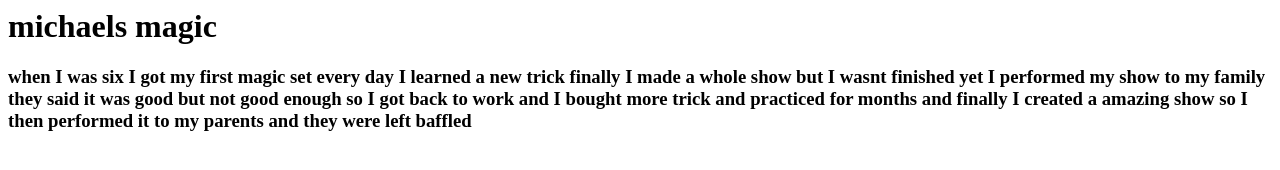
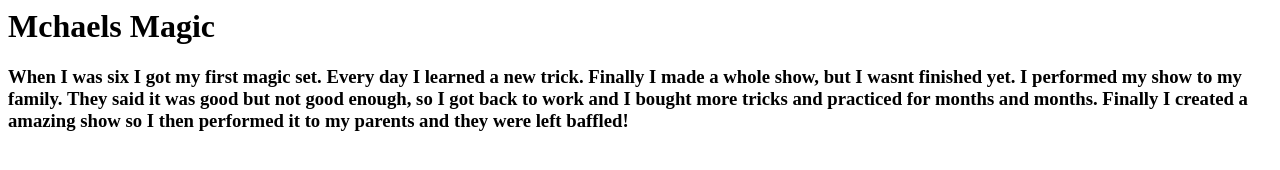
Before and after one commit to Michael-cod/Mhebert22.github.io, a plain HTML site: page index.html in a window 1280 px wide. Drawn offline with Linux system fonts and the light colour scheme.

Commit message:
Update index.html

```diff
--- a/index.html
+++ b/index.html
@@ -1,7 +1,7 @@
-<h1>michaels magic<h1>
+<h1>Mchaels Magic<h1>
 
-<h3>when I was six I got my first magic set every day I learned a new trick
-finally I made a whole show but I wasnt finished yet I performed my
-show to my family they said it was good but not good enough so I got back to work and
-I bought  more trick and practiced for months and  finally I created a amazing show
-so I then performed it to my parents and they were left baffled <h3>
+<h3>When I was six I got my first magic set. Every day I learned a new trick.
+Finally I made a whole show, but I wasnt finished yet. I performed my
+show to my family. They said it was good but not good enough, so I got back to work and
+I bought  more tricks and practiced for months and months. Finally I created a amazing show
+so I then performed it to my parents and they were left baffled! <h3>
```
